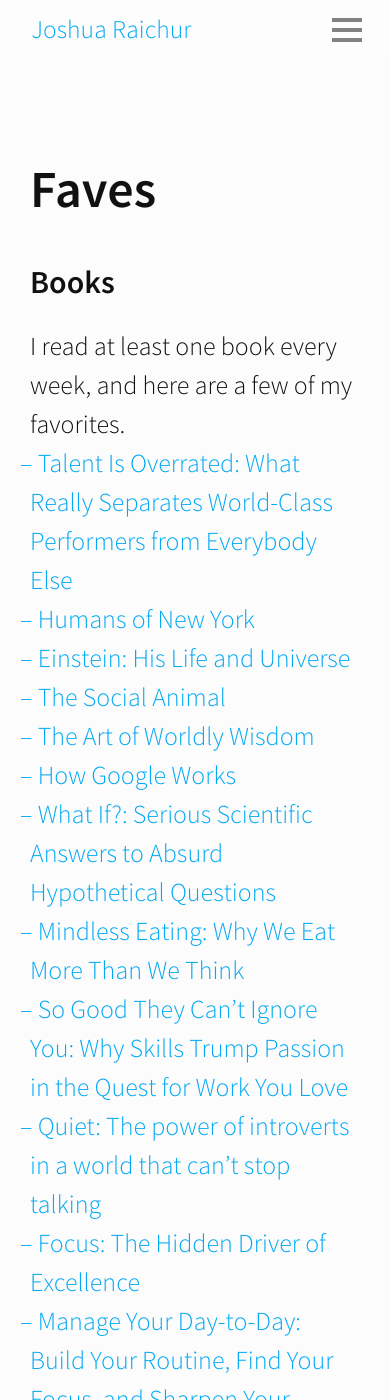
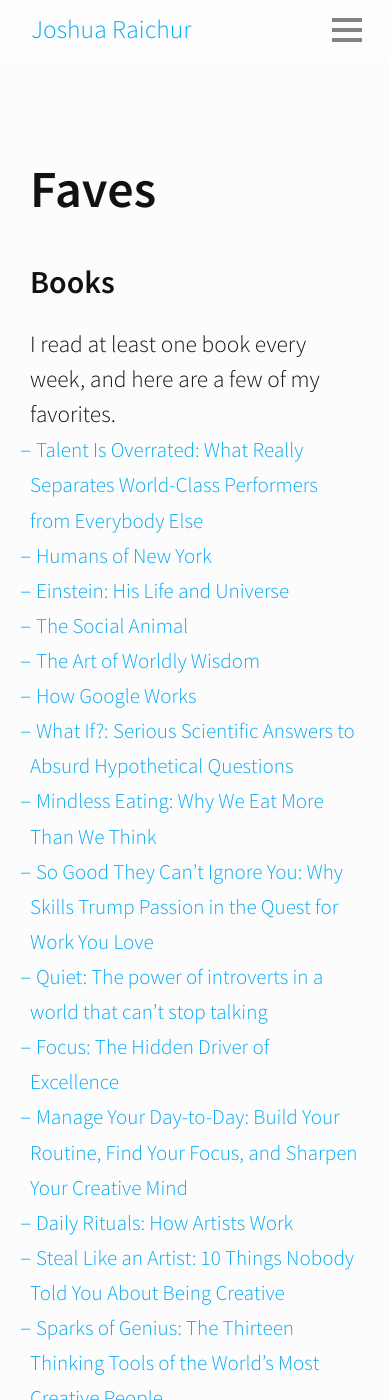
Before and after one commit to JEKYLL-WEB-TEMPLATES/raichur.github.io, a Jekyll site: the page built from _pages/faves.md, in a window 390 px wide and 1400 px high. Built offline with Jekyll 4.4.1, drawn with Linux system fonts in a browser that asks for light colours.

Commit message:
id to class faves css

```diff
--- a/resources/_sass/_layout.scss
+++ b/resources/_sass/_layout.scss
@@ -445,7 +445,7 @@
       margin-left: 8px;
     }
   }
-  article, #faves {
+  article, .faves {
     p, a, blockquote, ul li {
       font-size: 0.9em !important;
     }
```
